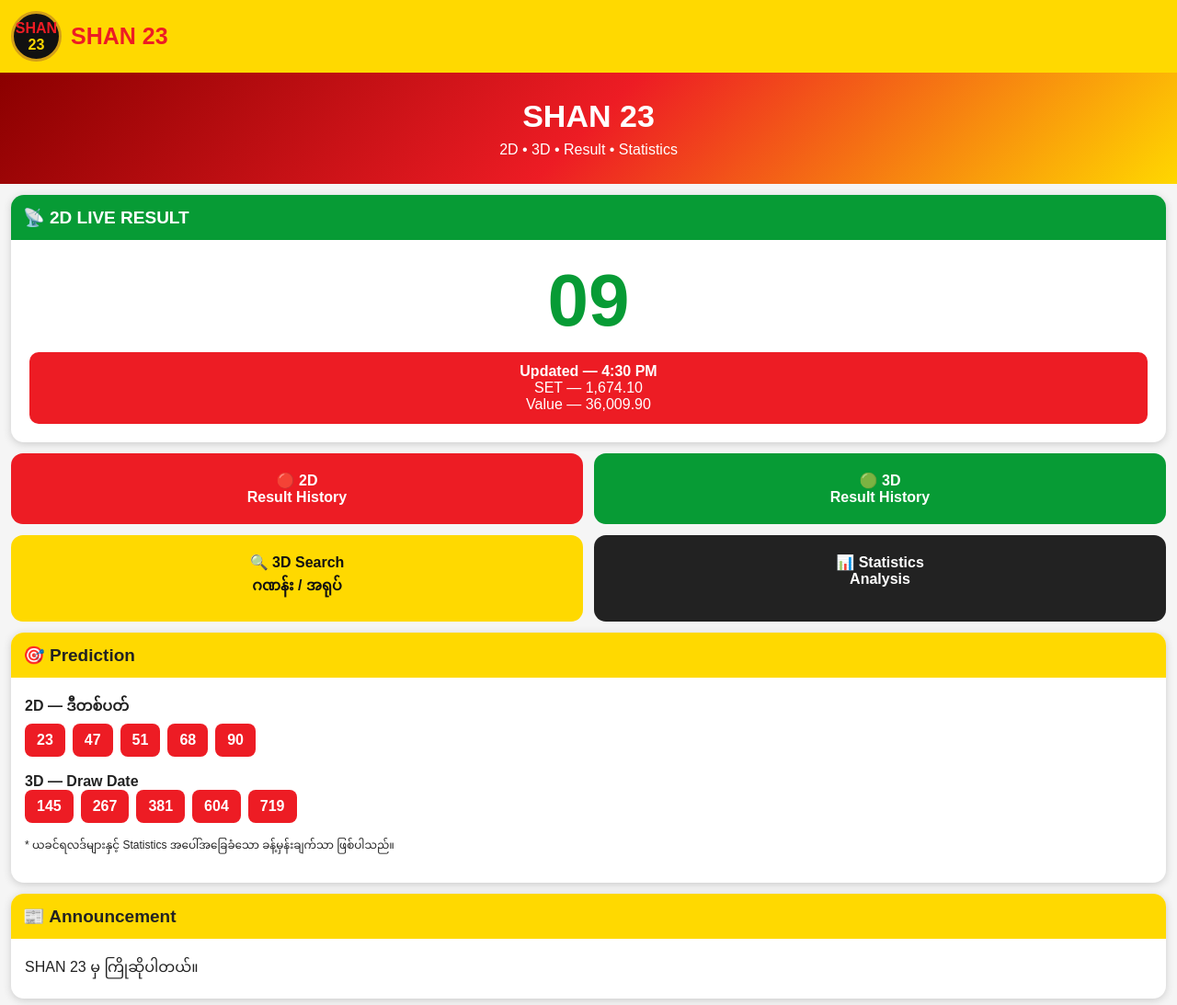
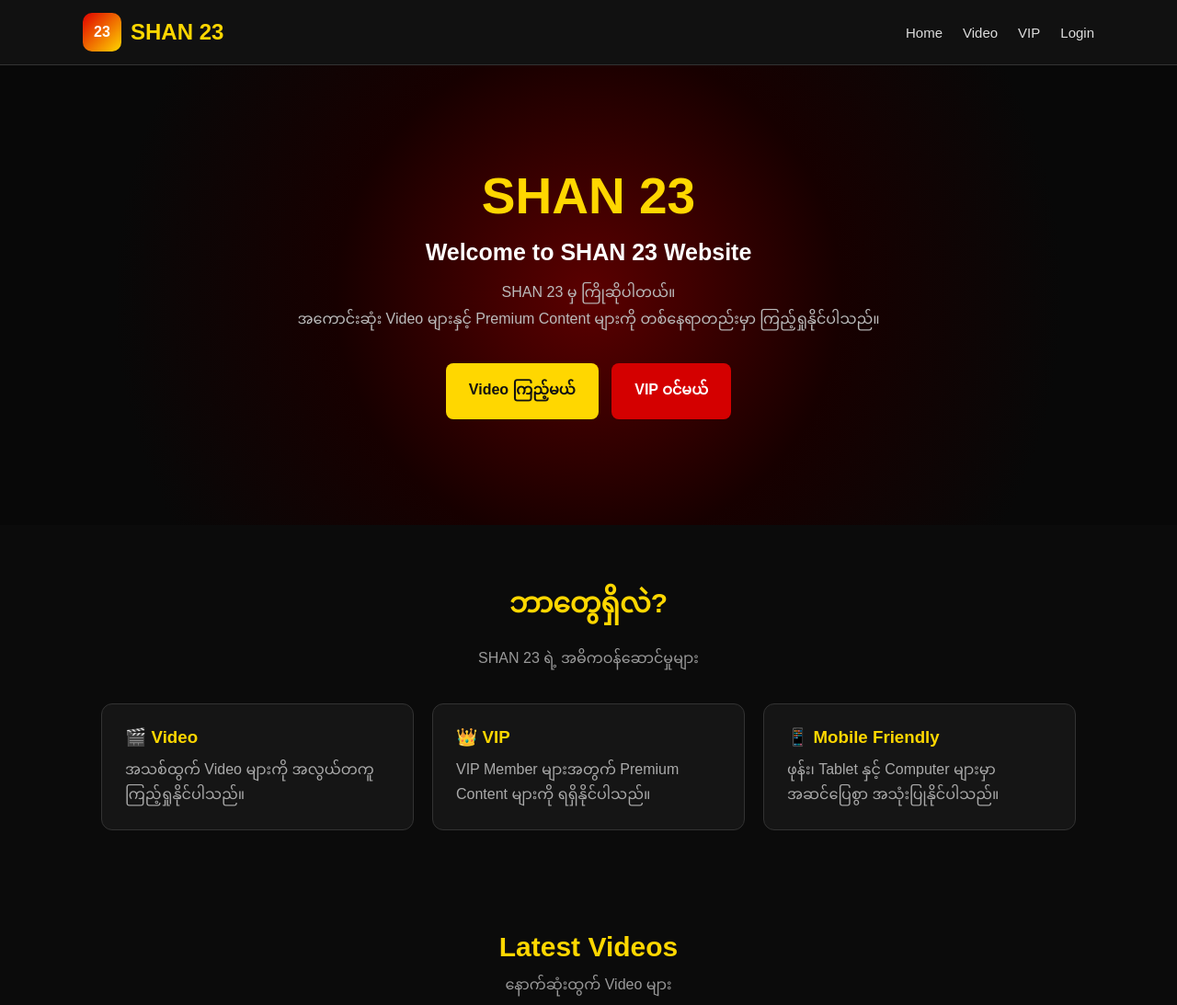
Before and after one commit to shan23d/shan23, a plain HTML site: page index.html in a window 1280 px wide. Shown: the top 1093 px of the page at 92% size. Drawn offline with Linux system fonts and the light colour scheme.

Commit message:
Refactor index.html for improved styling and structure

```diff
--- a/index.html
+++ b/index.html
@@ -3,286 +3,517 @@
 <head>
 <meta charset="UTF-8">
 <meta name="viewport" content="width=device-width, initial-scale=1.0">
+
 <title>SHAN 23</title>
 
 <style>
-*{box-sizing:border-box}
+*{
+  margin:0;
+  padding:0;
+  box-sizing:border-box;
+}
 
 body{
-margin:0;
-font-family:Arial,sans-serif;
-background:#f5f5f5;
-color:#222
+  font-family:Arial,"Myanmar Text",sans-serif;
+  background:#0b0b0b;
+  color:#fff;
 }
 
+/* HEADER */
 header{
-background:#ffd900;
-padding:12px;
-display:flex;
-align-items:center;
-gap:10px;
+  position:sticky;
+  top:0;
+  z-index:100;
+  background:#111;
+  border-bottom:1px solid #333;
+  padding:14px 18px;
+}
+
+.nav{
+  max-width:1100px;
+  margin:auto;
+  display:flex;
+  align-items:center;
+  justify-content:space-between;
 }
 
 .logo{
-background:#111;
-border:3px solid #d4a017;
-border-radius:50%;
-width:55px;
-height:55px;
-display:flex;
-flex-direction:column;
-justify-content:center;
-align-items:center;
-font-weight:bold;
-line-height:18px;
+  display:flex;
+  align-items:center;
+  gap:10px;
+  font-size:24px;
+  font-weight:bold;
+  color:#ffd700;
 }
 
-.logo b{color:#ed1c24}
-.logo span{color:#ffd700}
-
-.brand{
-font-size:25px;
-font-weight:bold;
-color:#ed1c24;
+.logo-box{
+  width:42px;
+  height:42px;
+  border-radius:10px;
+  background:linear-gradient(135deg,#e00000,#ffd700);
+  display:flex;
+  align-items:center;
+  justify-content:center;
+  color:#fff;
+  font-weight:bold;
+  font-size:16px;
 }
 
+nav{
+  display:flex;
+  gap:22px;
+}
+
+nav a{
+  color:#ddd;
+  text-decoration:none;
+  font-size:15px;
+}
+
+nav a:hover{
+  color:#ffd700;
+}
+
+/* HERO */
 .hero{
-background:linear-gradient(135deg,#8b0000,#ed1c24,#ffd700);
-color:white;
-text-align:center;
-padding:28px 10px;
+  min-height:500px;
+  display:flex;
+  align-items:center;
+  justify-content:center;
+  text-align:center;
+  padding:50px 20px;
+  background:
+    radial-gradient(circle at center,#5b0000 0%,#170000 40%,#080808 75%);
+}
+
+.hero-content{
+  max-width:750px;
 }
 
 .hero h1{
-margin:0;
-font-size:34px;
+  font-size:55px;
+  color:#ffd700;
+  margin-bottom:15px;
+}
+
+.hero h2{
+  font-size:25px;
+  margin-bottom:15px;
 }
 
 .hero p{
-margin:8px 0 0;
+  color:#bbb;
+  line-height:1.8;
+  margin-bottom:28px;
 }
 
-.box{
-margin:12px;
-background:white;
-border-radius:14px;
-overflow:hidden;
-box-shadow:0 2px 8px #ccc;
+.btn{
+  display:inline-block;
+  padding:13px 25px;
+  border-radius:8px;
+  text-decoration:none;
+  font-weight:bold;
+  margin:5px;
+}
+
+.btn-gold{
+  background:#ffd700;
+  color:#111;
+}
+
+.btn-red{
+  background:#d40000;
+  color:#fff;
+}
+
+/* SECTION */
+section{
+  max-width:1100px;
+  margin:auto;
+  padding:55px 20px;
 }
 
 .title{
-padding:13px;
-font-size:19px;
-font-weight:bold;
-background:#ffd900;
+  text-align:center;
+  margin-bottom:30px;
 }
 
-.live-title{
-background:#079b35;
-color:white;
-padding:13px;
-font-size:19px;
-font-weight:bold;
+.title h2{
+  color:#ffd700;
+  font-size:30px;
 }
 
-.live{
-text-align:center;
-padding:20px;
+.title p{
+  color:#999;
+  margin-top:8px;
 }
 
-.number{
-font-size:80px;
-font-weight:bold;
-color:#079b35;
-}
-
-.result{
-background:#ed1c24;
-color:white;
-border-radius:10px;
-padding:12px;
-margin-top:10px;
-}
-
-.menu{
-display:grid;
-grid-template-columns:repeat(2,1fr);
-gap:12px;
-margin:12px;
+/* CARDS */
+.cards{
+  display:grid;
+  grid-template-columns:repeat(3,1fr);
+  gap:20px;
 }
 
 .card{
-padding:20px 10px;
-border-radius:13px;
-text-align:center;
-font-weight:bold;
-color:white;
+  background:#151515;
+  border:1px solid #333;
+  border-radius:12px;
+  padding:25px;
 }
 
-.red{background:#ed1c24}
-.green{background:#079b35}
-.gold{background:#ffd900;color:#111}
-.dark{background:#222}
-
-.prediction{
-padding:15px;
+.card h3{
+  color:#ffd700;
+  margin-bottom:10px;
 }
 
-.numbers{
-display:flex;
-gap:8px;
-flex-wrap:wrap;
+.card p{
+  color:#aaa;
+  line-height:1.7;
 }
 
-.ball{
-background:#ed1c24;
-color:white;
-padding:9px 13px;
-border-radius:8px;
-font-weight:bold;
+/* VIDEO */
+.video-box{
+  background:#151515;
+  border:1px solid #333;
+  border-radius:12px;
+  padding:15px;
 }
 
-footer{
-margin-top:20px;
-background:#171717;
-color:white;
-text-align:center;
-padding:25px 10px;
+.video-placeholder{
+  height:230px;
+  border-radius:8px;
+  background:linear-gradient(135deg,#350000,#151515);
+  display:flex;
+  align-items:center;
+  justify-content:center;
+  font-size:50px;
+  color:#ffd700;
 }
 
-.social{
-margin-top:15px;
-display:flex;
-justify-content:center;
-gap:20px;
+/* VIP */
+.vip{
+  background:linear-gradient(135deg,#210000,#111);
+  border:1px solid #9b7500;
+  border-radius:15px;
+  padding:35px 20px;
+  text-align:center;
 }
 
-.social a{
-color:white;
-text-decoration:none;
+.vip h2{
+  color:#ffd700;
+  font-size:32px;
+  margin-bottom:15px;
 }
 
+.vip p{
+  color:#ccc;
+  line-height:1.8;
+  margin-bottom:20px;
+}
+
+/* LOGIN */
+.login{
+  max-width:450px;
+  margin:auto;
+  background:#151515;
+  padding:30px;
+  border-radius:14px;
+  border:1px solid #333;
+}
+
+.login input{
+  width:100%;
+  padding:14px;
+  margin-bottom:15px;
+  border-radius:8px;
+  border:1px solid #444;
+  background:#0c0c0c;
+  color:#fff;
+  outline:none;
+}
+
+.login button{
+  width:100%;
+  padding:14px;
+  border:0;
+  border-radius:8px;
+  background:#d40000;
+  color:#fff;
+  font-weight:bold;
+  font-size:16px;
+}
+
+/* FOOTER */
+footer{
+  text-align:center;
+  padding:30px 15px;
+  background:#080808;
+  border-top:1px solid #333;
+  color:#777;
+}
+
+footer strong{
+  color:#ffd700;
+}
+
+/* MOBILE */
+@media(max-width:700px){
+
+  header{
+    padding:12px 14px;
+  }
+
+  .logo{
+    font-size:20px;
+  }
+
+  .logo-box{
+    width:36px;
+    height:36px;
+  }
+
+  nav{
+    gap:10px;
+  }
+
+  nav a{
+    font-size:12px;
+  }
+
+  .hero{
+    min-height:450px;
+  }
+
+  .hero h1{
+    font-size:42px;
+  }
+
+  .hero h2{
+    font-size:21px;
+  }
+
+  .cards{
+    grid-template-columns:1fr;
+  }
+
+  section{
+    padding:40px 15px;
+  }
+
+  .title h2{
+    font-size:26px;
+  }
+
+  .video-placeholder{
+    height:190px;
+  }
+}
 </style>
 </head>
 
 <body>
 
+<!-- HEADER -->
 <header>
-<div class="logo">
-<b>SHAN</b>
-<span>23</span>
-</div>
+  <div class="nav">
 
-<div class="brand">SHAN 23</div>
+    <div class="logo">
+      <div class="logo-box">23</div>
+      SHAN 23
+    </div>
+
+    <nav>
+      <a href="#home">Home</a>
+      <a href="#video">Video</a>
+      <a href="#vip">VIP</a>
+      <a href="#login">Login</a>
+    </nav>
+
+  </div>
 </header>
 
-<section class="hero">
-<h1>SHAN 23</h1>
-<p>2D • 3D • Result • Statistics</p>
-</section>
 
-<div class="box">
-<div class="live-title">📡 2D LIVE RESULT</div>
+<!-- HOME -->
+<div class="hero" id="home">
 
-<div class="live">
-<div class="number">09</div>
+  <div class="hero-content">
 
-<div class="result">
-<b>Updated — 4:30 PM</b><br>
-SET — 1,674.10<br>
-Value — 36,009.90
-</div>
-</div>
-</div>
+    <h1>SHAN 23</h1>
 
-<div class="menu">
+    <h2>Welcome to SHAN 23 Website</h2>
 
-<div class="card red">
-🔴 2D<br>
-Result History
-</div>
+    <p>
+      SHAN 23 မှ ကြိုဆိုပါတယ်။<br>
+      အကောင်းဆုံး Video များနှင့် Premium Content များကို
+      တစ်နေရာတည်းမှာ ကြည့်ရှုနိုင်ပါသည်။
+    </p>
 
-<div class="card green">
-🟢 3D<br>
-Result History
-</div>
+    <a href="#video" class="btn btn-gold">
+      Video ကြည့်မယ်
+    </a>
 
-<div class="card gold">
-🔍 3D Search<br>
-ဂဏန်း / အရုပ်
-</div>
+    <a href="#vip" class="btn btn-red">
+      VIP ဝင်မယ်
+    </a>
 
-<div class="card dark">
-📊 Statistics<br>
-Analysis
-</div>
+  </div>
 
 </div>
 
-<div class="box">
-<div class="title">🎯 Prediction</div>
 
-<div class="prediction">
+<!-- FEATURES -->
+<section>
 
-<b>2D — ဒီတစ်ပတ်</b>
+  <div class="title">
+    <h2>ဘာတွေရှိလဲ?</h2>
+    <p>SHAN 23 ရဲ့ အဓိကဝန်ဆောင်မှုများ</p>
+  </div>
 
-<div class="numbers">
-<span class="ball">23</span>
-<span class="ball">47</span>
-<span class="ball">51</span>
-<span class="ball">68</span>
-<span class="ball">90</span>
-</div>
+  <div class="cards">
 
-<br>
+    <div class="card">
+      <h3>🎬 Video</h3>
+      <p>
+        အသစ်ထွက် Video များကို အလွယ်တကူ
+        ကြည့်ရှုနိုင်ပါသည်။
+      </p>
+    </div>
 
-<b>3D — Draw Date</b>
+    <div class="card">
+      <h3>👑 VIP</h3>
+      <p>
+        VIP Member များအတွက် Premium Content
+        များကို ရရှိနိုင်ပါသည်။
+      </p>
+    </div>
 
-<div class="numbers">
-<span class="ball">145</span>
-<span class="ball">267</span>
-<span class="ball">381</span>
-<span class="ball">604</span>
-<span class="ball">719</span>
-</div>
+    <div class="card">
+      <h3>📱 Mobile Friendly</h3>
+      <p>
+        ဖုန်း၊ Tablet နှင့် Computer များမှာ
+        အဆင်ပြေစွာ အသုံးပြုနိုင်ပါသည်။
+      </p>
+    </div>
 
-<p style="font-size:12px">
-* ယခင်ရလဒ်များနှင့် Statistics အပေါ်အခြေခံသော
-ခန့်မှန်းချက်သာ ဖြစ်ပါသည်။
-</p>
+  </div>
 
-</div>
-</div>
+</section>
 
-<div class="box">
-<div class="title">📰 Announcement</div>
-<div class="prediction">
-SHAN 23 မှ ကြိုဆိုပါတယ်။
-</div>
-</div>
 
-<div class="box">
-<div class="title">📢 Advertisement</div>
-<div class="prediction" style="text-align:center">
-Daily Advertisement Banner
-</div>
-</div>
+<!-- VIDEO -->
+<section id="video">
 
+  <div class="title">
+    <h2>Latest Videos</h2>
+    <p>နောက်ဆုံးထွက် Video များ</p>
+  </div>
+
+  <div class="cards">
+
+    <div class="video-box">
+      <div class="video-placeholder">▶</div>
+      <br>
+      <h3>Video Title 01</h3>
+      <p>SHAN 23 Video</p>
+    </div>
+
+    <div class="video-box">
+      <div class="video-placeholder">▶</div>
+      <br>
+      <h3>Video Title 02</h3>
+      <p>SHAN 23 Video</p>
+    </div>
+
+    <div class="video-box">
+      <div class="video-placeholder">▶</div>
+      <br>
+      <h3>Video Title 03</h3>
+      <p>SHAN 23 Video</p>
+    </div>
+
+  </div>
+
+</section>
+
+
+<!-- VIP -->
+<section id="vip">
+
+  <div class="vip">
+
+    <h2>👑 SHAN 23 VIP</h2>
+
+    <p>
+      VIP Member ဖြစ်ပါက Premium Video များကို
+      ဝင်ရောက်ကြည့်ရှုနိုင်ပါသည်။
+      <br>
+      Payment ပြုလုပ်ပြီး Screenshot တင်ပေးပါ။
+    </p>
+
+    <a href="#login" class="btn btn-gold">
+      VIP ဝင်ရန်
+    </a>
+
+  </div>
+
+</section>
+
+
+<!-- LOGIN -->
+<section id="login">
+
+  <div class="title">
+    <h2>Member Login</h2>
+    <p>SHAN 23 Account ဖြင့် ဝင်ရောက်ပါ</p>
+  </div>
+
+  <div class="login">
+
+    <input
+      type="text"
+      placeholder="Username"
+    >
+
+    <input
+      type="password"
+      placeholder="Password"
+    >
+
+    <button onclick="login()">
+      Login
+    </button>
+
+  </div>
+
+</section>
+
+
+<!-- FOOTER -->
 <footer>
 
-<b>ဆက်သွယ်ရန်</b>
+  <p>
+    © 2026 <strong>SHAN 23</strong>
+  </p>
 
-<div class="social">
-<a href="#">📲 Telegram</a>
-<a href="#">💜 Viber</a>
-<a href="#">📘 Facebook</a>
-</div>
-
-<br>
-
-<small>© 2026 SHAN 23</small>
+  <p>
+    All Rights Reserved.
+  </p>
 
 </footer>
 
+
+<script>
+
+function login(){
+
+  alert(
+    "Login System ကို နောက်တစ်ဆင့်မှာ ချိတ်ဆက်ပေးပါမယ်။"
+  );
+
+}
+
+</script>
+
 </body>
 </html>
```
